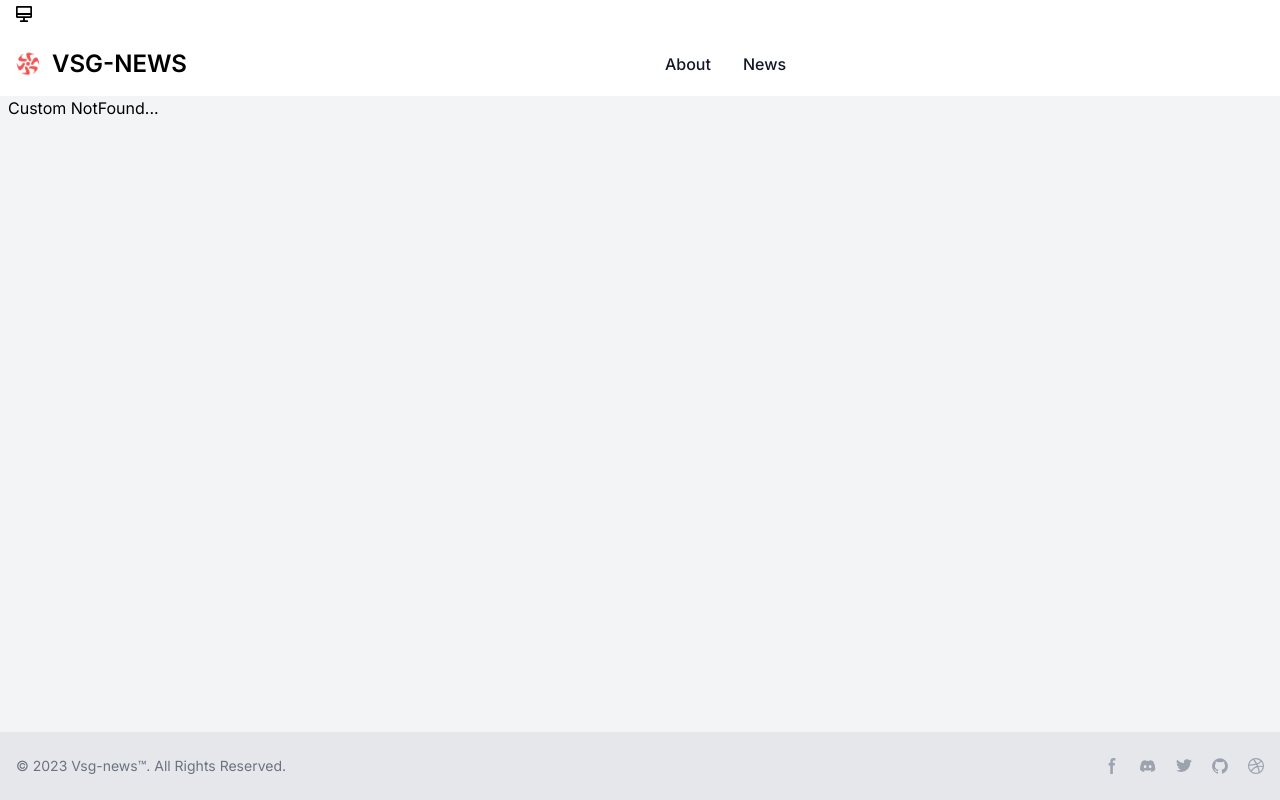
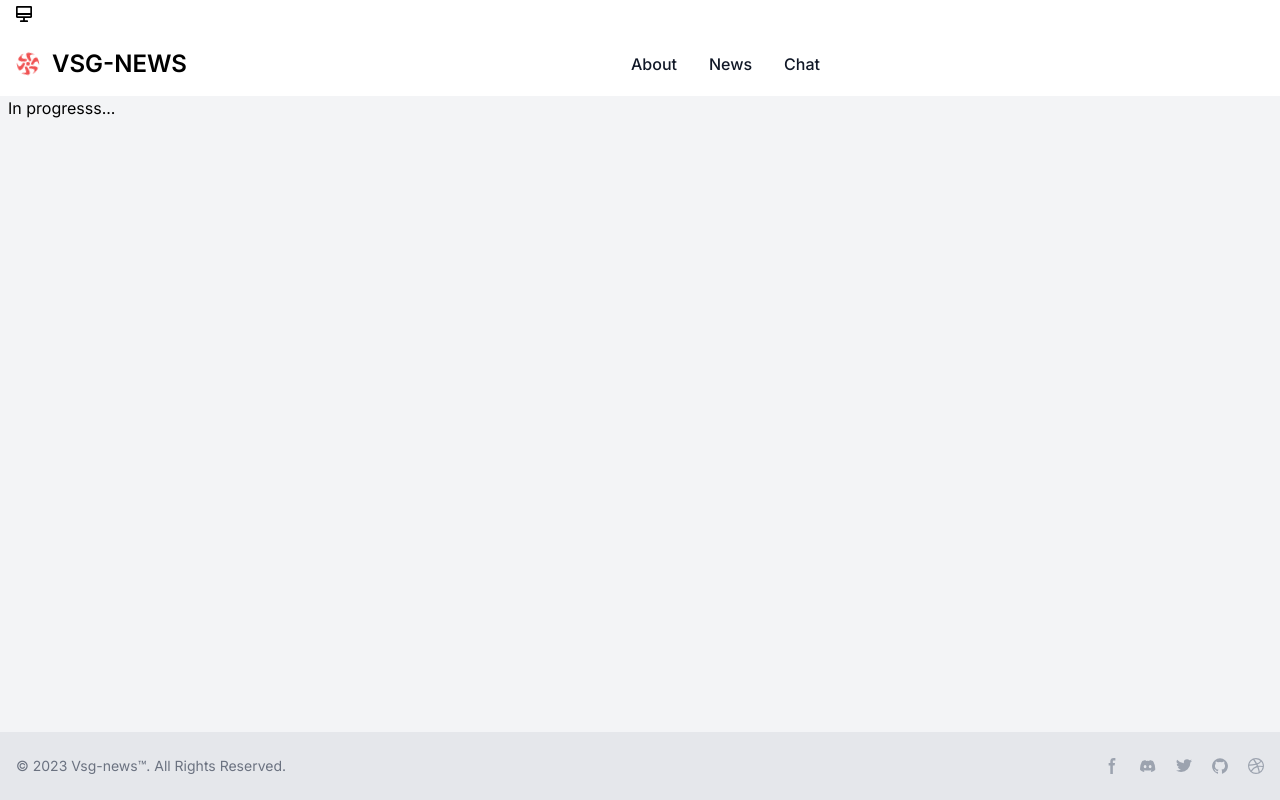
Before and after one commit to successfulcode/vsg-news, a Next.js app: page /1/chat in a window 1280 px wide. Before the commit this address had no page. Built offline with nearby package versions, Linux system fonts and the light colour scheme.

Commit message:
Added chat route

```diff
--- /dev/null
+++ b/app/[lang]/chat/page.tsx
@@ -0,0 +1,7 @@
+import React from 'react';
+
+function page() {
+  return <div>In progresss...</div>;
+}
+
+export default page;
--- a/components/Navbar/index.tsx
+++ b/components/Navbar/index.tsx
@@ -6,7 +6,8 @@ import { GiBoomerangSun } from 'react-icons/gi';
 function Navbar() {
   const navLinks = [
     {name: 'About', href: '/about'},
-    {name: 'News', href: '/news'}
+    {name: 'News', href: '/news'},
+    {name: 'Chat', href: '/chat'}
   ];
 
   return (
```
